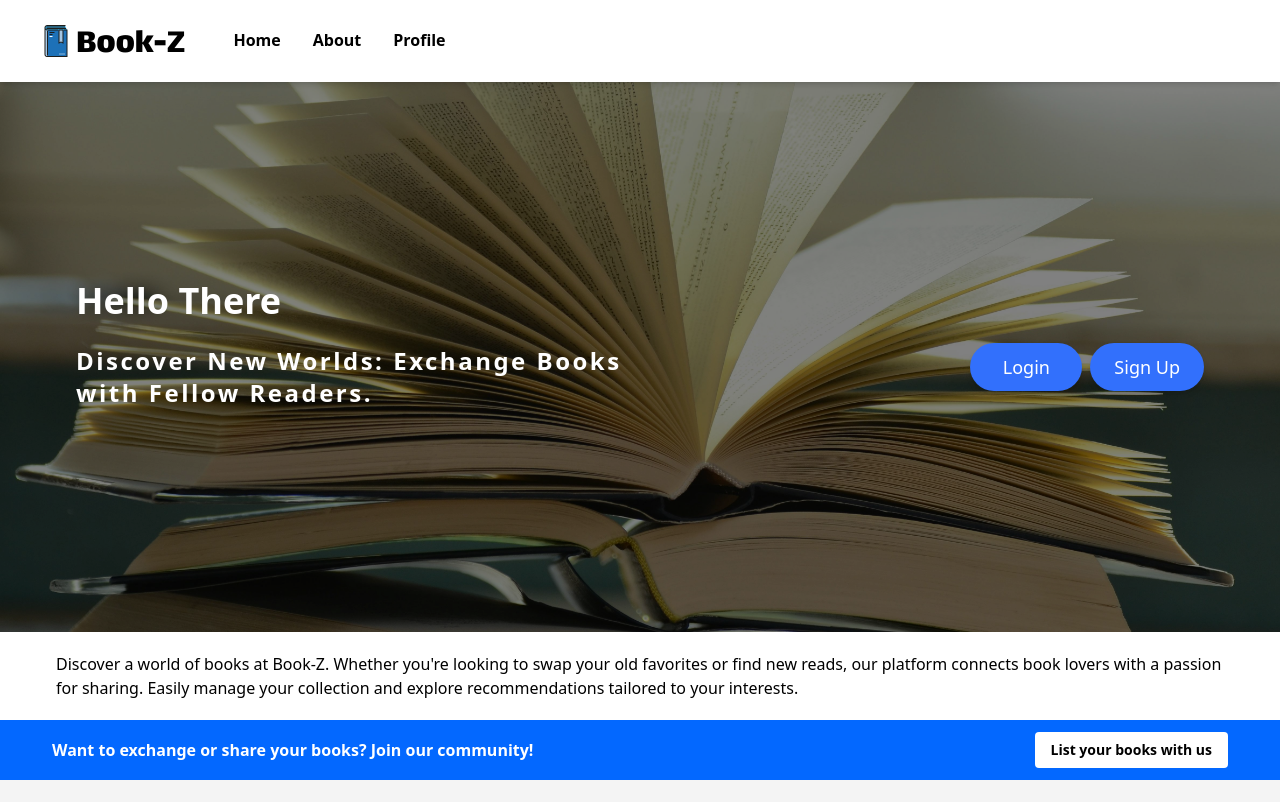
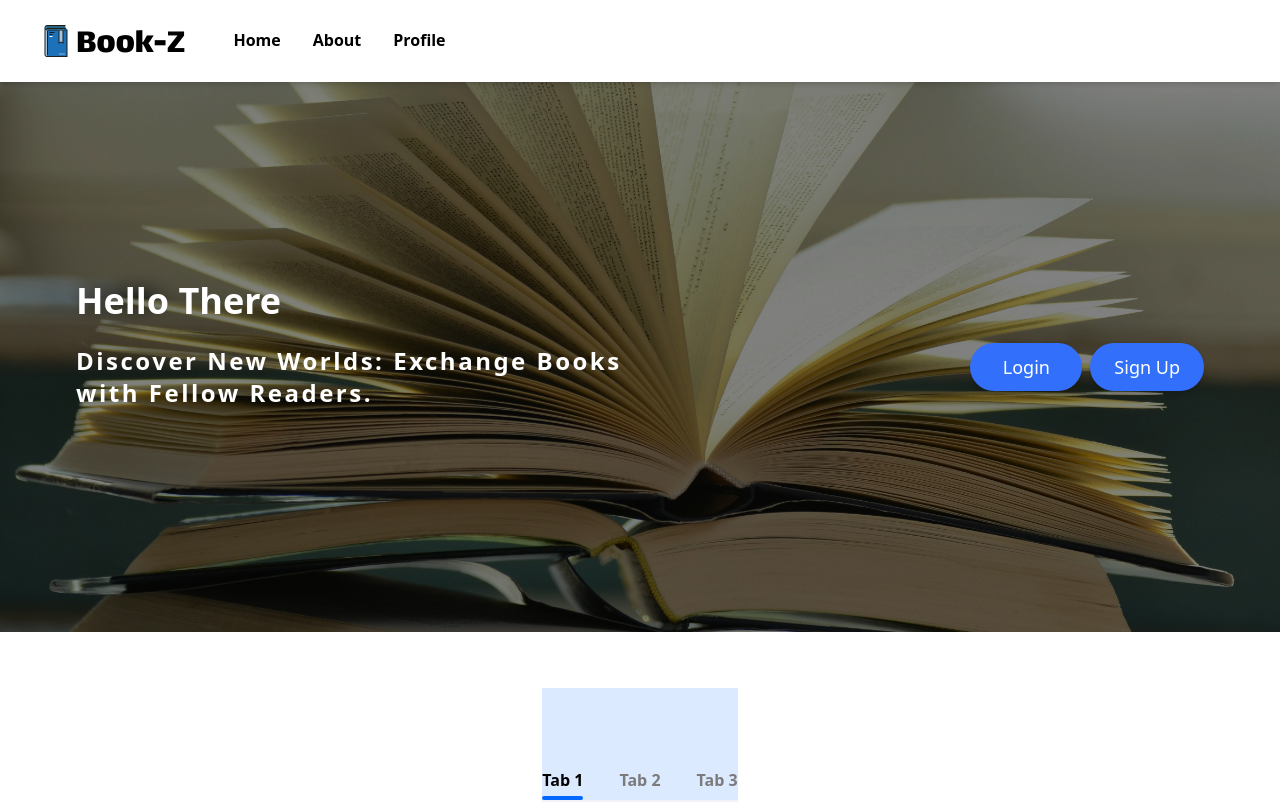
Before and after one commit to thisisabukarsh/bookz, a Next.js app: page / in a window 1280 px wide. Shown: the top 802 px of the page. Built offline with nearby package versions, Linux system fonts and the light colour scheme.

Commit message:
tabs in home page

```diff
--- a/src/components/cards/addListingCard.tsx
+++ b/src/components/cards/addBookCard.tsx
@@ -1,6 +1,6 @@
 import GeneralButton from "../buttons/generalButton";
 
-const AddListingCard = () => {
+const AddBookCard = () => {
   return (
     <div className="bg-blue-1 w-full flex items-center justify-center">
       <div className="flex flex-col lg:flex-row lg:max-w-screen-dt w-full items-center">
@@ -21,4 +21,4 @@
   );
 };
 
-export default AddListingCard;
+export default AddBookCard;
--- /dev/null
+++ b/src/components/home/Tabs.tsx
@@ -0,0 +1,51 @@
+import React, { useState } from "react";
+
+interface Tab {
+  label: string;
+  key: string;
+}
+
+const tabsData = {
+  tabs: [
+    { label: "Tab 1", key: "tab1" },
+    { label: "Tab 2", key: "tab2" },
+    { label: "Tab 3", key: "tab3" },
+  ],
+};
+
+const Tabs: React.FC = () => {
+  const [activeTab, setActiveTab] = useState<string>(tabsData.tabs[0].key);
+
+  const isSelected = (key: string) => key === activeTab;
+
+  const setTab = (key: string) => {
+    setActiveTab(key);
+  };
+
+  return (
+    <div className="px-4 lg:px-0 flex justify-center md:bg-blue-100 pt-6 md:pt-14">
+      <div className="md:flex flex-col w-full lg:max-w-screen-dt ">
+        <div className="flex flex-row gap-9 mt-5 lg:mt-6 text-base font-semibold lg:border-b-2 border-grey-1 ">
+          {tabsData.tabs.map((tab: Tab) => (
+            <button
+              key={tab.label}
+              onClick={() => setTab(tab.key)}
+              className={`${
+                isSelected(tab.key) ? "text-black" : "text-grey-21"
+              }`}
+            >
+              {tab.label}
+              <div
+                className={`bg-blue-1 mt-1 h-1 w-full rounded ${
+                  isSelected(tab.key) ? "" : "bg-transparent"
+                }`}
+              />
+            </button>
+          ))}
+        </div>
+      </div>
+    </div>
+  );
+};
+
+export default Tabs;
--- a/src/layout/Footer.tsx
+++ b/src/layout/Footer.tsx
@@ -1,4 +1,4 @@
-import AddListingCard from "@/components/cards/addListingCard";
+import AddBookCard from "@/components/cards/addBookCard";
 import Link from "next/link";
 import Image from "next/image";
 import MainLogo from "@/icons/layout/logo.svg";
@@ -26,7 +26,7 @@
       </div>
 
       <div className="w-full">
-        <AddListingCard />
+        <AddBookCard />
       </div>
       <div className="w-full flex items-center justify-center">
         <div className="flex justify-between md:flex-row pt-10 md:pt-12 w-full lg:max-w-screen-dt">
--- a/src/pages/index.tsx
+++ b/src/pages/index.tsx
@@ -4,6 +4,7 @@
 import Landing from "../components/home/landing/Landing";
 import { poppins, rubik } from "@/utils/font";
 import { useEffect, useState } from "react";
+import Tabs from "@/components/home/tabs";
 
 const inter = Inter({ subsets: ["latin"] });
 
@@ -17,6 +18,9 @@
       <div className="w-full md:text-xs relative md:h-[550px]">
         <Landing />
       </div>
+      <div className="px-4 lg:px-0 mt-10 lg:mt-14 flex justify-center">
+        <Tabs />
+      </div>
     </div>
   );
 }
```
Also changed, not shown: src/pages/book/[id]/index.tsx (added), src/pages/member/[id]/index.tsx (added).
